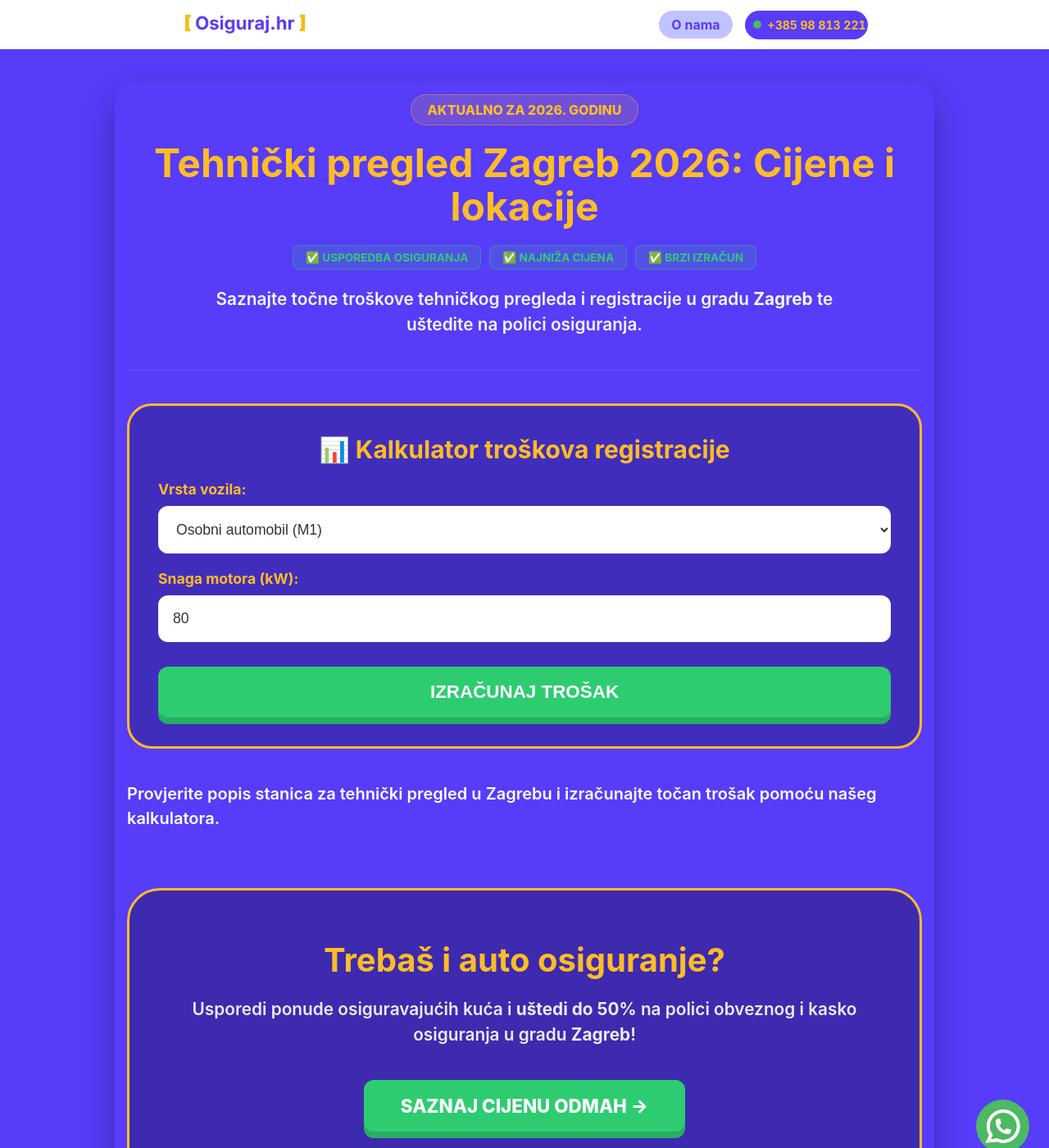
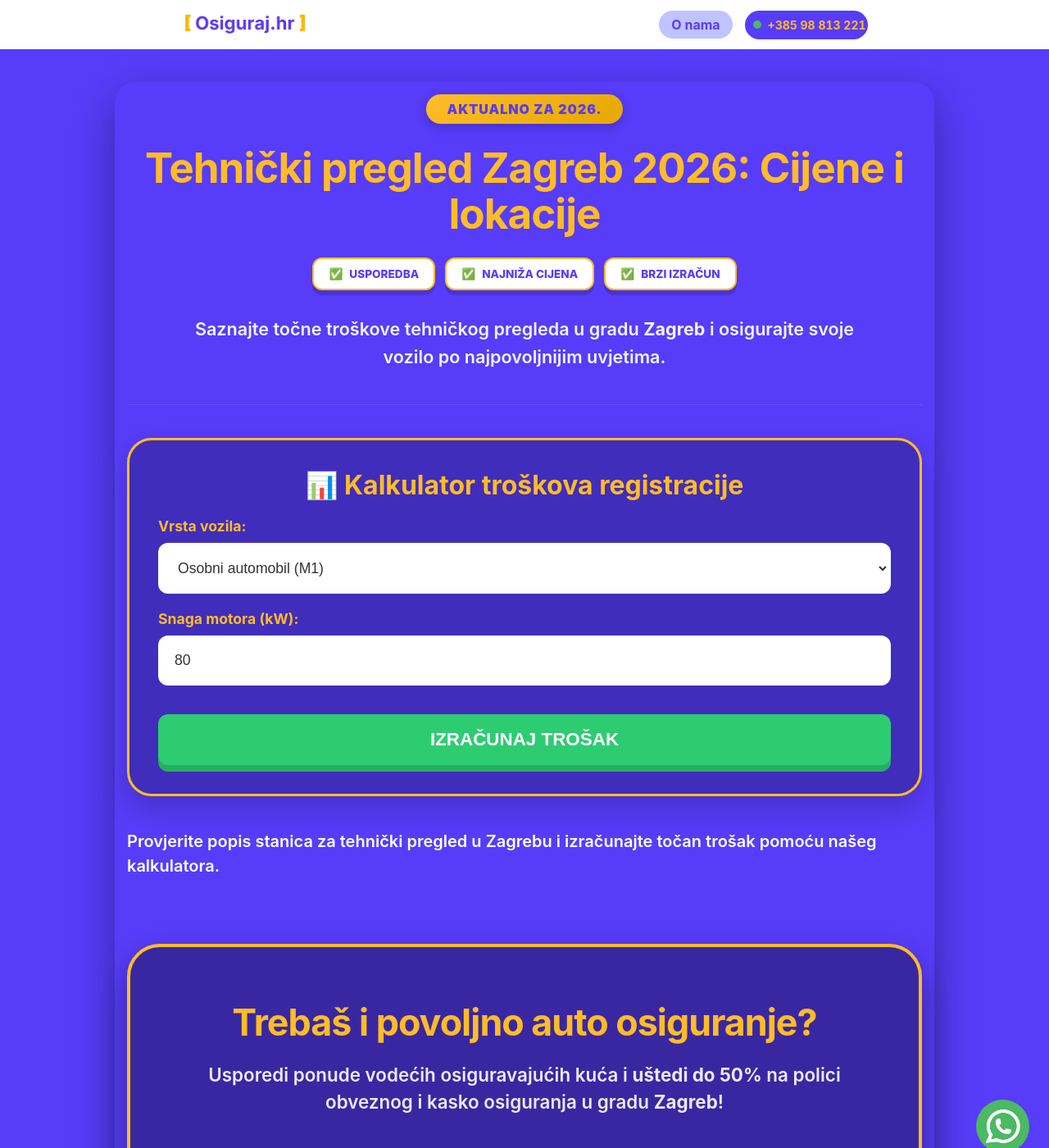
Before and after one commit to Filip-Gale/OsigurajHR, a Jekyll site: the page built from _tehnicki_pregled/zagreb.md, in a window 1280 px wide and 1400 px high. Shown: the whole window at 82% size. Built offline with Jekyll 4.4.1, drawn with Linux system fonts in a browser that asks for light colours.

Commit message:
Update tehnicki-layout.html

```diff
--- a/_layouts/tehnicki-layout.html
+++ b/_layouts/tehnicki-layout.html
@@ -40,24 +39,39 @@
 
         .year-tag {
             display: inline-block;
-            background-color: rgba(255, 188, 39, 0.15);
-            color: #ffbc27;
-            padding: 8px 20px;
+            background: linear-gradient(135deg, #ffbc27 0%, #e6a800 100%);
+            color: #573cf9;
+            padding: 8px 25px;
             border-radius: 50px;
-            font-weight: 800;
-            margin-bottom: 20px;
-            border: 1px solid rgba(255, 188, 39, 0.4);
+            font-weight: 900;
+            margin-bottom: 25px;
+            box-shadow: 0 4px 15px rgba(0,0,0,0.2);
+            text-transform: uppercase;
+            letter-spacing: 1px;
         }
 
+        /* PREMIUM BADGES - Redizajnirano da ne izgleda cheap */
+        .trust-badge-container {
+            display: flex;
+            justify-content: center;
+            gap: 12px;
+            flex-wrap: wrap;
+            margin-bottom: 30px;
+        }
         .trust-badge {
             font-size: 0.85rem;
-            background: rgba(46, 204, 113, 0.15);
-            color: #2ecc71;
-            padding: 6px 15px;
-            border-radius: 8px;
-            border: 1px solid rgba(46, 204, 113, 0.4);
-            font-weight: 700;
+            background: #ffffff;
+            color: #573cf9;
+            padding: 10px 18px;
+            border-radius: 12px;
+            font-weight: 800;
+            display: flex;
+            align-items: center;
+            gap: 8px;
+            box-shadow: 0 6px 0 rgba(0,0,0,0.15);
+            border: 2px solid #ffbc27;
         }
+        .trust-badge i { color: #2ecc71; }
 
         .calc-card {
             background: rgba(0, 0, 0, 0.25);
@@ -65,18 +79,21 @@
             border-radius: 30px;
             padding: 35px;
             margin: 40px 0;
+            box-shadow: 0 15px 35px rgba(0,0,0,0.2);
         }
         .calc-input {
             width: 100%;
             padding: 18px;
             border-radius: 12px;
-            border: none;
+            border: 2px solid transparent;
             margin-top: 10px;
             font-size: 1.1rem;
             background: white;
             color: #333;
             box-sizing: border-box;
+            transition: border 0.3s;
         }
+        .calc-input:focus { border: 2px solid #ffbc27; outline: none; }
         .calc-label {
             font-weight: bold;
             color: #ffbc27;
@@ -87,15 +104,15 @@
 
         .smart-offer {
             margin-top: 25px;
-            background: white;
+            background: #ffffff;
             color: #333;
-            padding: 20px;
+            padding: 25px;
             border-radius: 20px;
-            box-shadow: 0 10px 30px rgba(0,0,0,0.3);
-            animation: fadeIn 0.5s ease;
+            box-shadow: 0 10px 40px rgba(0,0,0,0.4);
+            border-left: 8px solid #2ecc71;
+            animation: slideIn 0.5s ease;
         }
-
-        @keyframes fadeIn { from { opacity: 0; transform: translateY(10px); } to { opacity: 1; transform: translateY(0); } }
+        @keyframes slideIn { from { opacity: 0; transform: translateX(-20px); } to { opacity: 1; transform: translateX(0); } }
     </style>
 </head>
 <body>
@@ -106,25 +123,25 @@
 
     <div class="margin-top-100"> </div>
 
-    <main class="width-container-1000 text-white pad round" style="background-color: #573cf9; box-shadow: 0 20px 40px rgba(0,0,0,0.3);">
+    <main class="width-container-1000 text-white pad round" style="background-color: #573cf9; box-shadow: 0 20px 50px rgba(0,0,0,0.35);">
 
         <header style="text-align: center; border-bottom: 1px solid rgba(255,255,255,0.1); padding-bottom: 40px; margin-bottom: 40px;">
-            <div class="year-tag">AKTUALNO ZA 2026. GODINU</div>
-            <h1 style="font-size: 3rem; color: #ffbc27; margin-bottom: 20px; line-height: 1.1;">{{ page.title }}</h1>
+            <div class="year-tag">AKTUALNO ZA 2026.</div>
+            <h1 style="font-size: 3.2rem; color: #ffbc27; margin-bottom: 25px; line-height: 1.1; letter-spacing: -1px;">{{ page.title }}</h1>
 
-            <div style="display: flex; justify-content: center; gap: 10px; flex-wrap: wrap; margin-bottom: 20px;">
-                <span class="trust-badge">✅ USPOREDBA OSIGURANJA</span>
-                <span class="trust-badge">✅ NAJNIŽA CIJENA</span>
-                <span class="trust-badge">✅ BRZI IZRAČUN</span>
+            <div class="trust-badge-container">
+                <div class="trust-badge"><span>✅</span> USPOREDBA</div>
+                <div class="trust-badge"><span>✅</span> NAJNIŽA CIJENA</div>
+                <div class="trust-badge"><span>✅</span> BRZI IZRAČUN</div>
             </div>
 
-            <p style="font-size: 1.3rem; opacity: 0.95; max-width: 800px; margin: 0 auto;">
-                Saznajte točne troškove tehničkog pregleda i registracije u gradu <strong>{{ page.grad }}</strong> te uštedite na polici osiguranja.
+            <p style="font-size: 1.35rem; opacity: 0.95; max-width: 850px; margin: 0 auto; line-height: 1.6;">
+                Saznajte točne troškove tehničkog pregleda u gradu <strong>{{ page.grad }}</strong> i osigurajte svoje vozilo po najpovoljnijim uvjetima.
             </p>
         </header>
 
         <div class="calc-card">
-            <h2 style="margin-top:0; text-align:center; color: #ffbc27;">📊 Kalkulator troškova registracije</h2>
+            <h2 style="margin-top:0; text-align:center; color: #ffbc27; font-size: 2rem;">📊 Kalkulator troškova registracije</h2>
 
             <label class="calc-label">Vrsta vozila:</label>
             <select id="kategorija" class="calc-input">
@@ -136,32 +153,32 @@
             <label class="calc-label">Snaga motora (kW):</label>
             <input type="number" id="kw" value="80" class="calc-input">
 
-            <div style="text-align: center; margin-top: 30px;">
+            <div style="text-align: center; margin-top: 35px;">
                 <button onclick="izracunaj()" class="btn-saznaj" style="width: 100%;">IZRAČUNAJ TROŠAK</button>
             </div>
 
-            <div id="prikaz-cijene" style="display:none; text-align: center; margin-top: 35px; padding-top: 25px; border-top: 2px dashed rgba(255,188,39,0.3);">
-                <span style="font-size: 1.4rem;">Ukupna procjena za {{ page.grad }}:</span><br>
-                <span id="cifra" style="font-size: 4rem; font-weight: 900; color: #ffbc27; line-height: 1;">0.00 €</span>
+            <div id="prikaz-cijene" style="display:none; text-align: center; margin-top: 40px; padding-top: 30px; border-top: 2px dashed rgba(255,188,39,0.4);">
+                <span style="font-size: 1.5rem; color: white;">Procjena za {{ page.grad }}:</span><br>
+                <span id="cifra" style="font-size: 4.5rem; font-weight: 900; color: #ffbc27; line-height: 1; text-shadow: 2px 4px 10px rgba(0,0,0,0.3);">0.00 €</span>
 
                 <div class="smart-offer">
-                    <p style="margin: 0; font-weight: 800; font-size: 1.2rem; color: #573cf9;">🔥 Želiš smanjiti ovaj trošak?</p>
-                    <p style="margin: 8px 0 15px 0; font-size: 0.95rem; color: #444;">
-                        Ne plaćaj punu cijenu! Usporedi ponude i <strong>uštedi do 50%</strong> na polici osiguranja u gradu <strong>{{ page.grad }}</strong>.
+                    <p style="margin: 0; font-weight: 900; font-size: 1.3rem; color: #573cf9; text-transform: uppercase;">🔥 Želiš smanjiti ovaj trošak?</p>
+                    <p style="margin: 10px 0 20px 0; font-size: 1.05rem; color: #333; line-height: 1.5;">
+                        Ne plaćaj više nego što moraš! Usporedi ponude i <strong>uštedi do 50%</strong> na polici osiguranja u gradu <strong>{{ page.grad }}</strong>.
                     </p>
-                    <a href="/izracunaj-cijenu/" style="color: #2ecc71; font-weight: 800; text-decoration: underline; font-size: 1.1rem;">KLIKNI ZA JEFTINIJE OSIGURANJE →</a>
+                    <a href="/izracunaj-cijenu/" style="background: #2ecc71; color: white; padding: 12px 25px; border-radius: 8px; font-weight: 800; text-decoration: none; display: inline-block; box-shadow: 0 4px 0 #27ae60;">PROVJERI CIJENU OSIGURANJA →</a>
                 </div>
             </div>
         </div>
 
-        <article class="post-content" style="line-height: 1.8;">
+        <article class="post-content" style="line-height: 1.9; font-size: 1.2rem;">
             {{ content }}
         </article>
 
-        <div style="margin-top: 70px; padding: 60px 30px; background: rgba(0,0,0,0.3); border-radius: 40px; text-align: center; border: 3px solid #ffbc27;">
-            <h2 style="color: #ffbc27 !important; margin-top: 0; font-size: 2.5rem;">Trebaš i auto osiguranje?</h2>
-            <p style="margin-bottom: 40px; font-size: 1.3rem; opacity: 0.9;">
-                Usporedi ponude osiguravajućih kuća i <strong>uštedi do 50%</strong> na polici obveznog i kasko osiguranja u gradu <strong>{{ page.grad }}</strong>!
+        <div style="margin-top: 80px; padding: 65px 35px; background: rgba(0,0,0,0.35); border-radius: 40px; text-align: center; border: 4px solid #ffbc27; box-shadow: 0 20px 40px rgba(0,0,0,0.4);">
+            <h2 style="color: #ffbc27 !important; margin-top: 0; font-size: 2.8rem; letter-spacing: -1px;">Trebaš i povoljno auto osiguranje?</h2>
+            <p style="margin-bottom: 45px; font-size: 1.4rem; opacity: 0.9; max-width: 800px; margin-left: auto; margin-right: auto;">
+                Usporedi ponude vodećih osiguravajućih kuća i <strong>uštedi do 50%</strong> na polici obveznog i kasko osiguranja u gradu <strong>{{ page.grad }}</strong>!
             </p>
             <a href="/izracunaj-cijenu/" class="btn-saznaj">SAZNAJ CIJENU ODMAH →</a>
         </div>
```
Also changed, not shown: other parts of _layouts/tehnicki-layout.html (+4 -4 lines).
